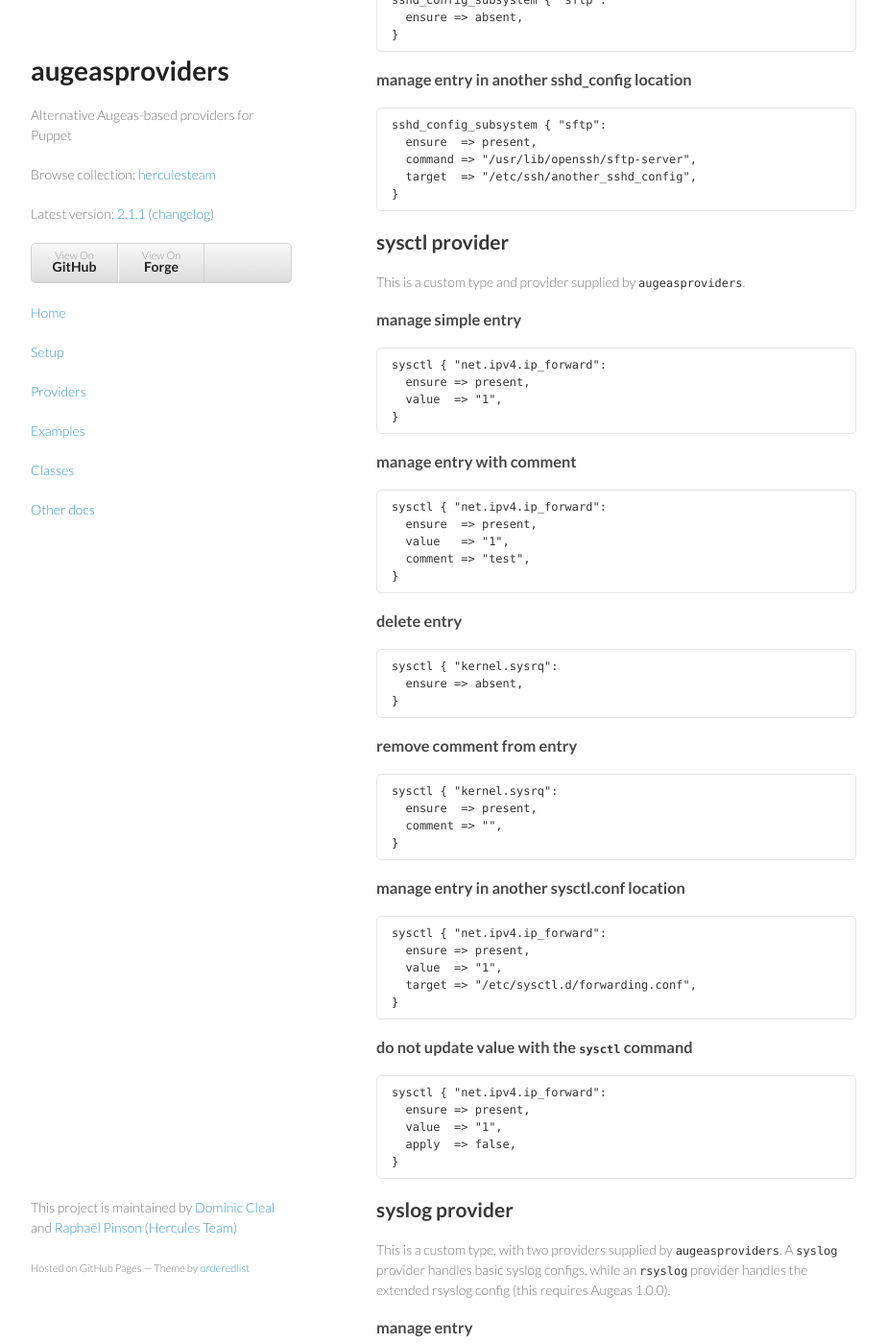
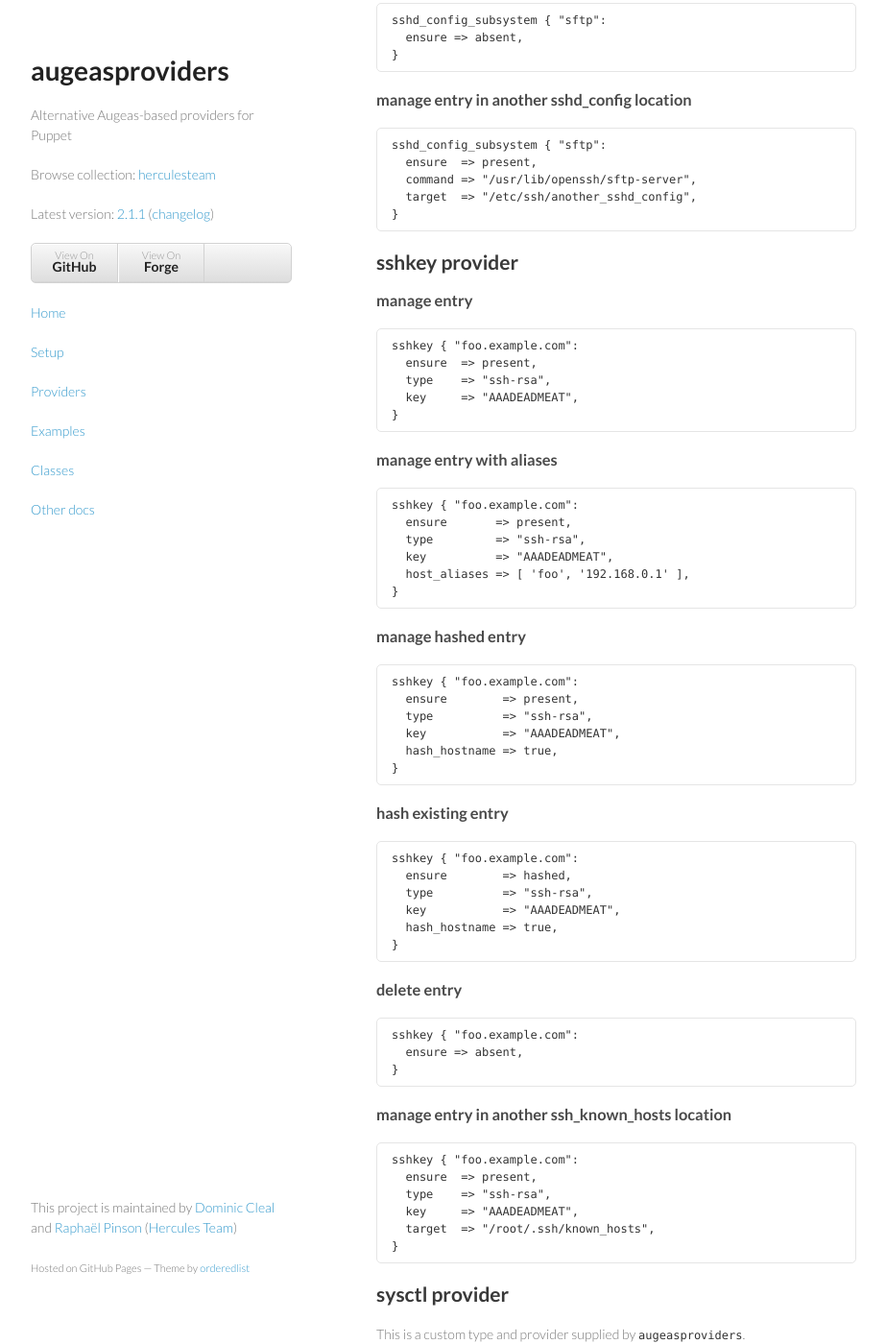
Before and after one commit to voxpupuli/puppet-augeasproviders, a Jekyll site: the page built from documentation/examples.md, in a window 1280 px wide and 1400 px high, scrolled down 20593 px. Shown: the whole window at 96% size, without its empty margins (178-1101 px from the left). Built offline with Jekyll 4.4.1, drawn with Linux system fonts in a browser that asks for light colours.

Commit message:
Add sshkey provider

```diff
--- a/documentation/examples.md
+++ b/documentation/examples.md
@@ -22,6 +22,7 @@
 * [ssh_config provider](#sshconfig-provider)
 * [sshd_config provider](#sshdconfig-provider)
 * [sshd_config_subsystem provider](#sshdconfigsubsystem-provider)
+* [sshkey provider](#sshkey-provider)
 * [sysctl provider](#sysctl-provider)
 * [syslog provider](#syslog-provider)
 
@@ -1015,6 +1016,58 @@
       target  => "/etc/ssh/another_sshd_config",
     }
 
+## sshkey provider
+
+### manage entry
+
+    sshkey { "foo.example.com":
+      ensure  => present,
+      type    => "ssh-rsa",
+      key     => "AAADEADMEAT",
+    }
+
+### manage entry with aliases
+
+    sshkey { "foo.example.com":
+      ensure       => present,
+      type         => "ssh-rsa",
+      key          => "AAADEADMEAT",
+      host_aliases => [ 'foo', '192.168.0.1' ],
+    }
+
+### manage hashed entry
+
+    sshkey { "foo.example.com":
+      ensure        => present,
+      type          => "ssh-rsa",
+      key           => "AAADEADMEAT",
+      hash_hostname => true,
+    }
+
+### hash existing entry
+
+    sshkey { "foo.example.com":
+      ensure        => hashed,
+      type          => "ssh-rsa",
+      key           => "AAADEADMEAT",
+      hash_hostname => true,
+    }
+
+### delete entry
+
+    sshkey { "foo.example.com":
+      ensure => absent,
+    }
+
+### manage entry in another ssh_known_hosts location
+
+    sshkey { "foo.example.com":
+      ensure  => present,
+      type    => "ssh-rsa",
+      key     => "AAADEADMEAT",
+      target  => "/root/.ssh/known_hosts",
+    }
+
 ## sysctl provider
 
 This is a custom type and provider supplied by `augeasproviders`.
```
Also changed, not shown: providers/index.md (+1 -0 lines), setup/index.md (+1 -0 lines).
